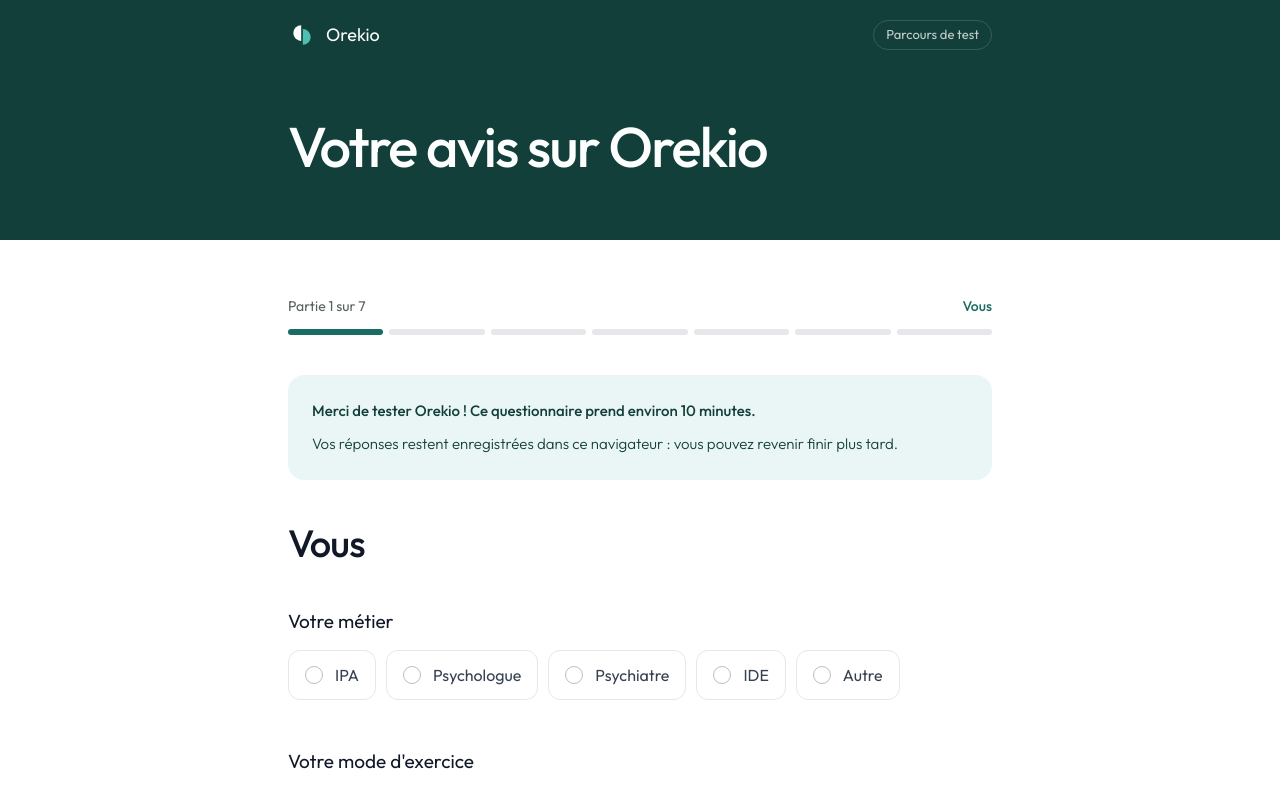
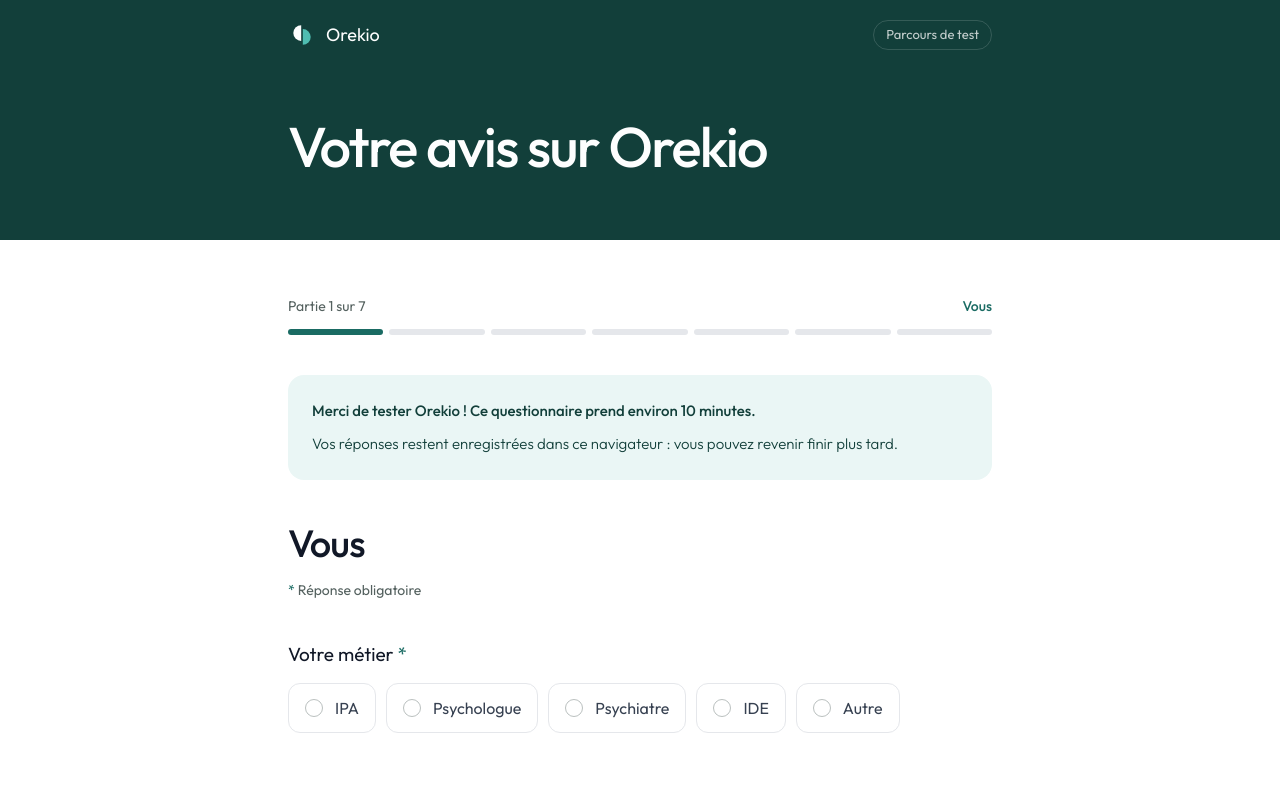
Before and after one commit to OrekioOrg/orekio-public-website, a Next.js app: page /beta/avis in a window 1280 px wide. Shown: the top 785 px of the page. Built offline with nearby package versions, Linux system fonts and the light colour scheme.

Commit message:
beta: astérisque sur les questions obligatoires
Co-Authored-By: Claude Opus 5.5 <noreply@anthropic.com>

```diff
--- a/src/app/(beta)/beta/avis/feedback-form.tsx
+++ b/src/app/(beta)/beta/avis/feedback-form.tsx
@@ -252,6 +252,14 @@ function Form({ initial }: { initial: Draft | null }) {
             {current.intro}
           </p>
         )}
+        {current.questions.some((q) => q.required) && (
+          <p className="mt-3 text-[14px] text-on-surface-variant">
+            <span aria-hidden className="text-primary">
+              *
+            </span>{" "}
+            Réponse obligatoire
+          </p>
+        )}
 
         <div className="mt-10 flex flex-col gap-12">
           {current.questions
@@ -332,10 +340,13 @@ function Field({
     <>
       <span id={labelId} className="block text-[19px] leading-snug font-normal text-on-surface-strong">
         {q.label}
-        {!q.required && (
-          <span className="ml-2 text-[14px] font-light text-on-surface-variant">
-            facultatif
-          </span>
+        {q.required && (
+          <>
+            <span aria-hidden className="ml-1 text-primary">
+              *
+            </span>
+            <span className="sr-only"> (obligatoire)</span>
+          </>
         )}
       </span>
       {q.help && (
```
